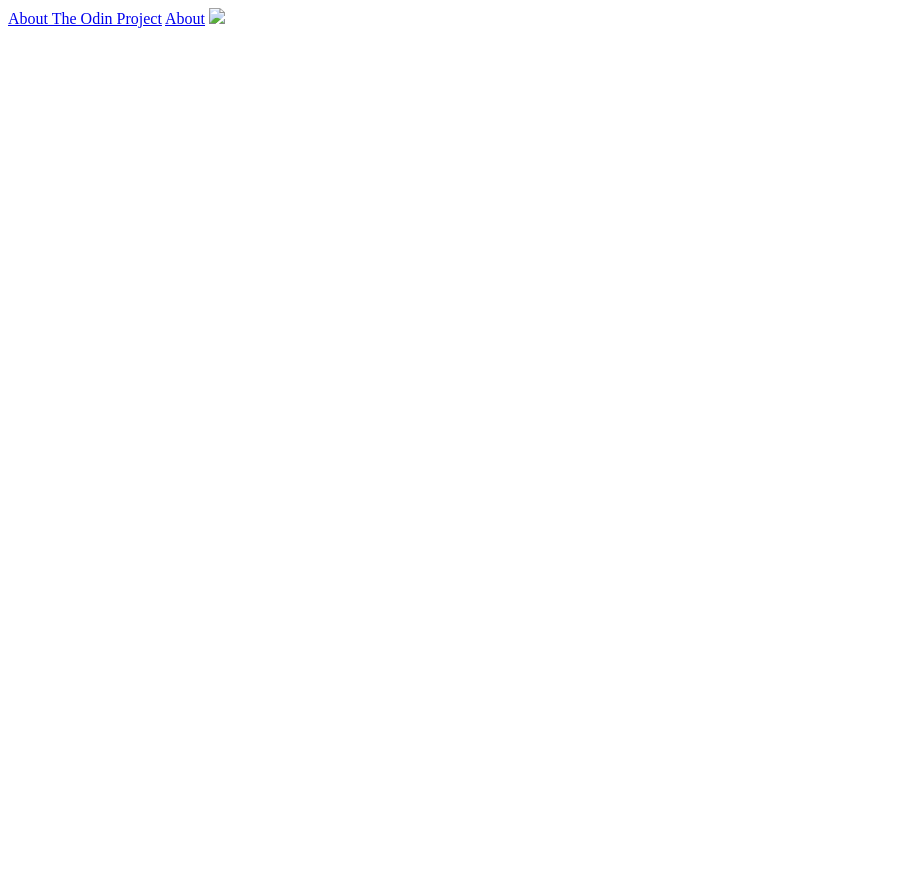
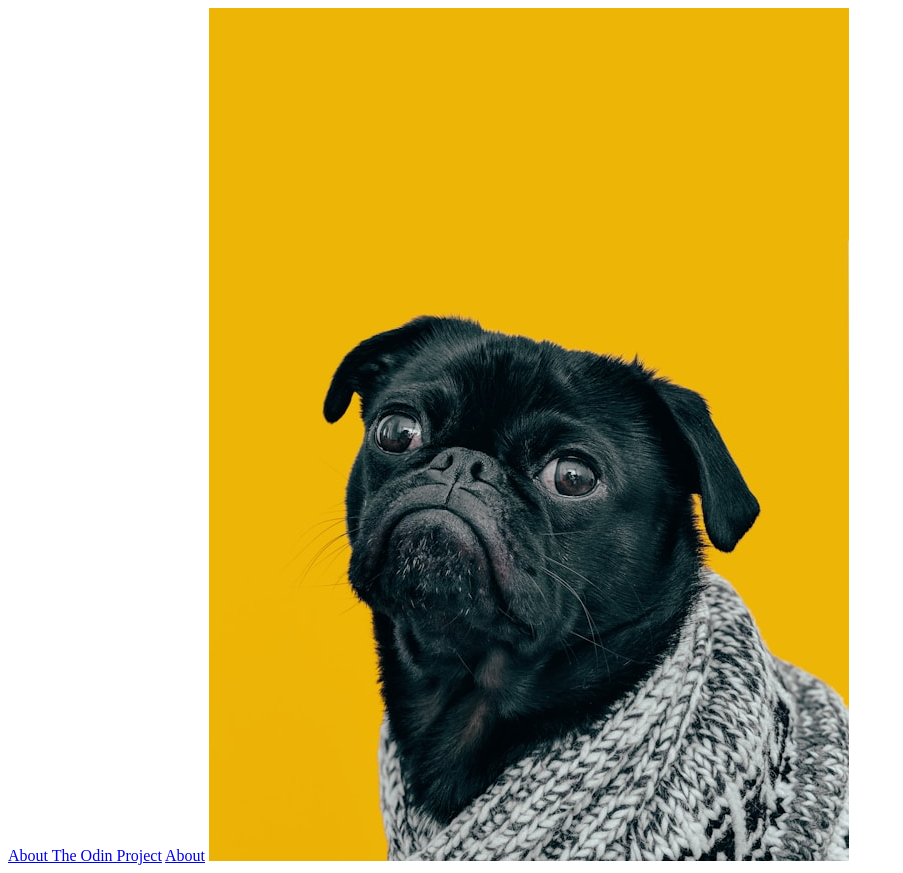
Before and after one commit to arraarra412/Aaron_Ross_Links_and_Images_Assignment, a plain HTML site: page index.html in a window 1280 px wide. Shown: the whole page, without its empty margins (0-903 px from the left). Before the commit the page ends 800 px from the top, so only its background shows below. Drawn offline with Linux system fonts and the light colour scheme.

Commit message:
Aaron Ross: changing image glitch

```diff
--- a/index.html
+++ b/index.html
@@ -11,7 +11,7 @@
 
             <a href="./pages/about.html">About</a>
 
-            <img src="../images/dog.jpg">
+            <img src="./pages/images/dog.jpg">
 
 </body>
 </html>
```
Also changed, not shown: pages/about.html (+1 -1 lines).
